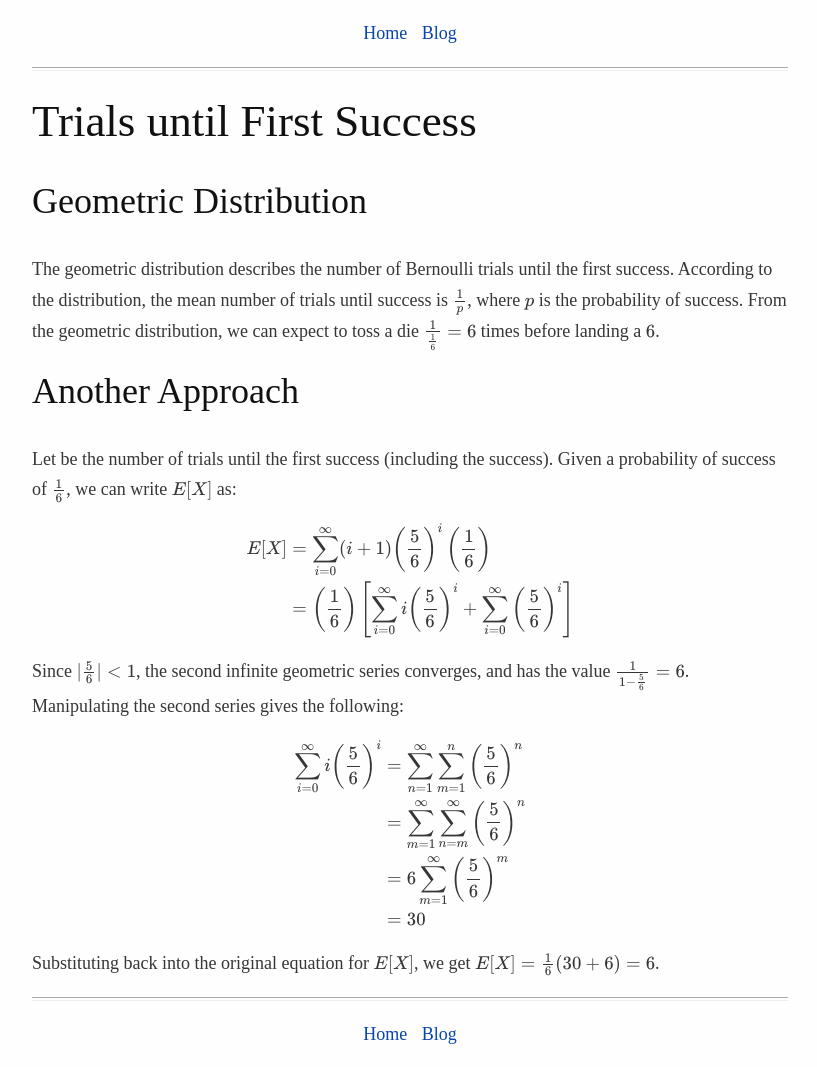
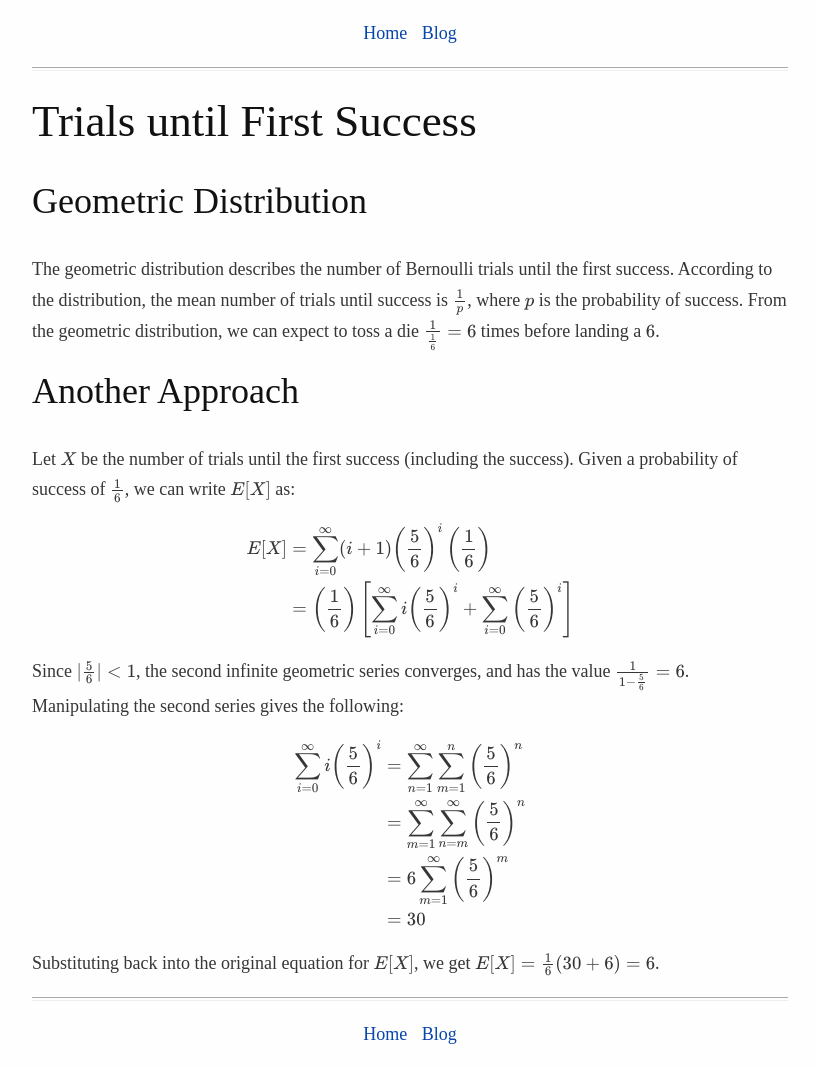
Before and after one commit to kaaniboy/math, a Jekyll site: the page docs/math/probability/book/_posts/2020-02-11-problem-4-trials-until-first-success.html, which Jekyll copies as it is, in a window 1280 px wide. Shown: the whole page, without its empty margins (230-1047 px from the left). Built offline with Jekyll 4.4.1, drawn with Linux system fonts in a browser that asks for light colours; some web fonts are replaced; formulas are drawn with MathJax 3.

Commit message:
Fix rendering of LaTeX in HTML in Problem 4

```diff
--- a/docs/math/probability/book/_posts/2020-02-11-problem-4-trials-until-first-success.html
+++ b/docs/math/probability/book/_posts/2020-02-11-problem-4-trials-until-first-success.html
@@ -2,7 +2,7 @@
 <h2 id="geometric-distribution">Geometric Distribution</h2>
 <p>The geometric distribution describes the number of Bernoulli trials until the first success. According to the distribution, the mean number of trials until success is <span class="math inline">\(\frac{1}{p}\)</span>, where <span class="math inline">\(p\)</span> is the probability of success. From the geometric distribution, we can expect to toss a die <span class="math inline">\(\frac{1}{\frac{1}{6}} = 6\)</span> times before landing a <span class="math inline">\(6\)</span>.</p>
 <h2 id="another-approach">Another Approach</h2>
-<p>Let be the number of trials until the first success (including the success). Given a probability of success of <span class="math inline">\(\frac{1}{6}\)</span>, we can write <span class="math inline">\(E[X]\)</span> as:</p>
+<p>Let <span class="math inline">\(X\)</span> be the number of trials until the first success (including the success). Given a probability of success of <span class="math inline">\(\frac{1}{6}\)</span>, we can write <span class="math inline">\(E[X]\)</span> as:</p>
 <p><span class="math display">\[\begin{split}
 E[X] &amp;=  \sum_{i=0}^{\infty} (i + 1)\left( \frac{5}{6} \right)^i \left( \frac{1}{6} \right) \\
 &amp;= \left( \frac{1}{6} \right) \left[ \sum_{i=0}^{\infty} i\left( \frac{5}{6} \right)^i +  \sum_{i=0}^{\infty} \left( \frac{5}{6} \right)^i \right]
```
Also changed, not shown: 1 other file.
